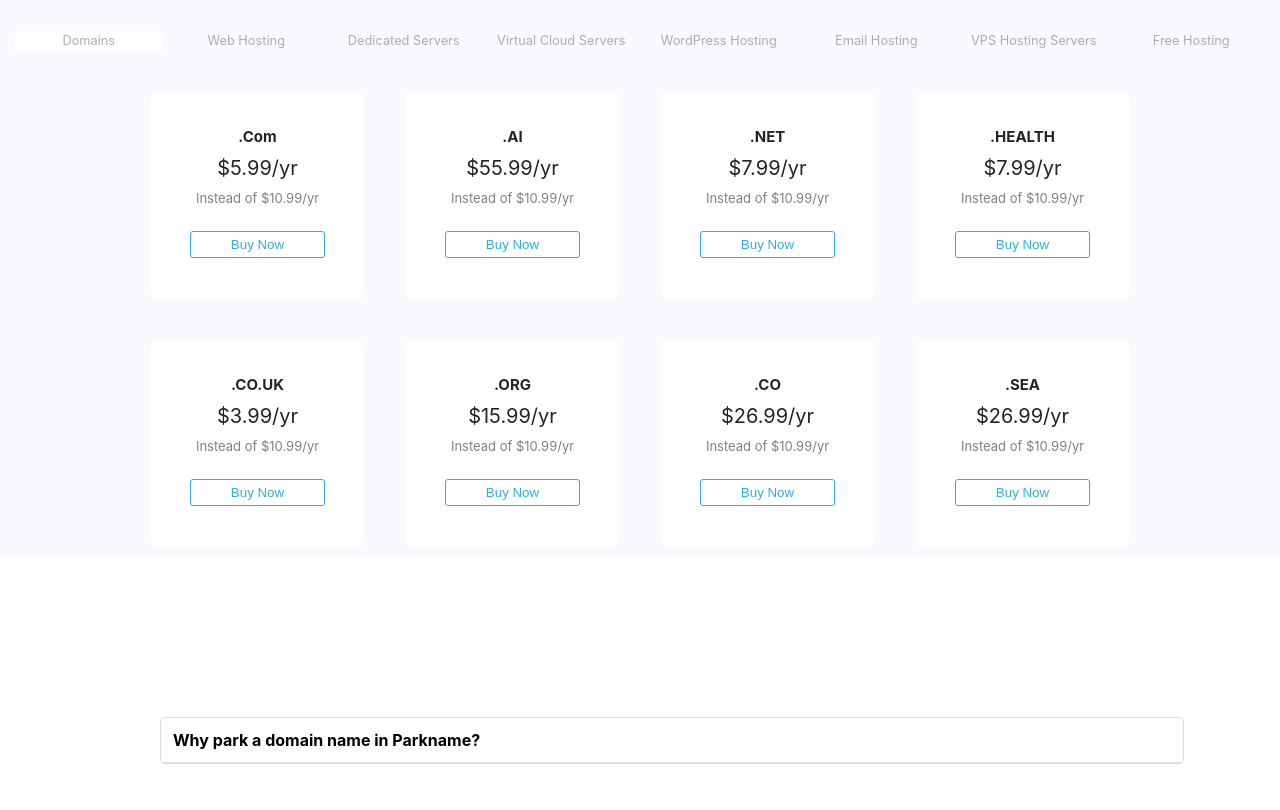
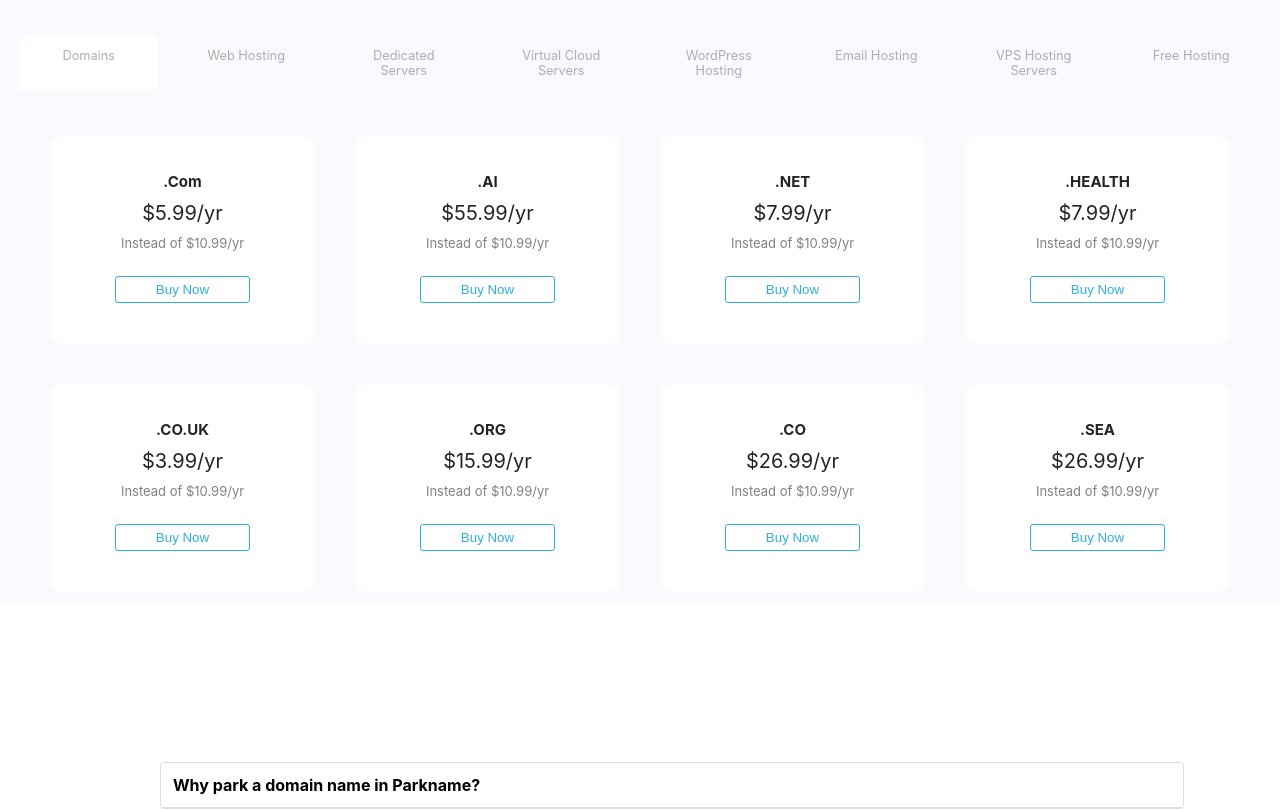
Before and after one commit to MedinaSekiraqa/SecondTask, a React (Create React App) app: page / in a window 1280 px wide. Shown: the top 810 px of the page. Built offline with nearby package versions, Linux system fonts and the light colour scheme.

Commit message:
responzive for bigger devices

```diff
--- a/src/Tabs/TabComponent.css
+++ b/src/Tabs/TabComponent.css
@@ -46,8 +46,13 @@
 @media screen and (min-width: 1025px) {
   .tab {
     font-size: 0.8em;
-    padding: 2px 2px;
-
+    padding: 12px 20px;
+    margin: 10px;
+  }
+  .card{
+    font-size: 16px;
+    padding: 40px;
+    margin: 20px;
   }
 }
 
@@ -69,6 +74,7 @@
     gap: 20px;
     max-width: 1000px; /* Set a max-width to limit the size of the container */
     margin: 0 auto; /* Center the container horizontally */
+    max-width: 1200px;
 
 
   }
```
